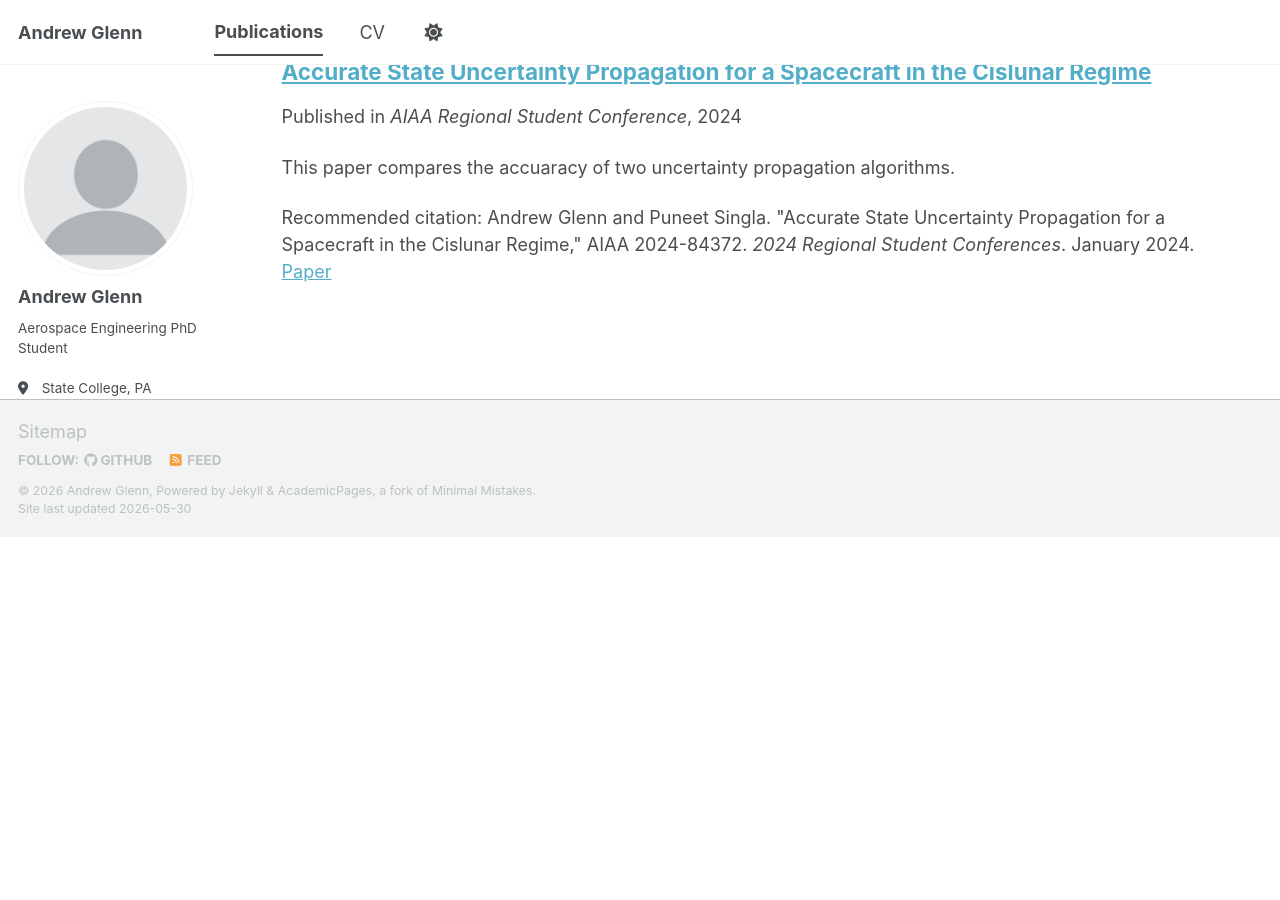
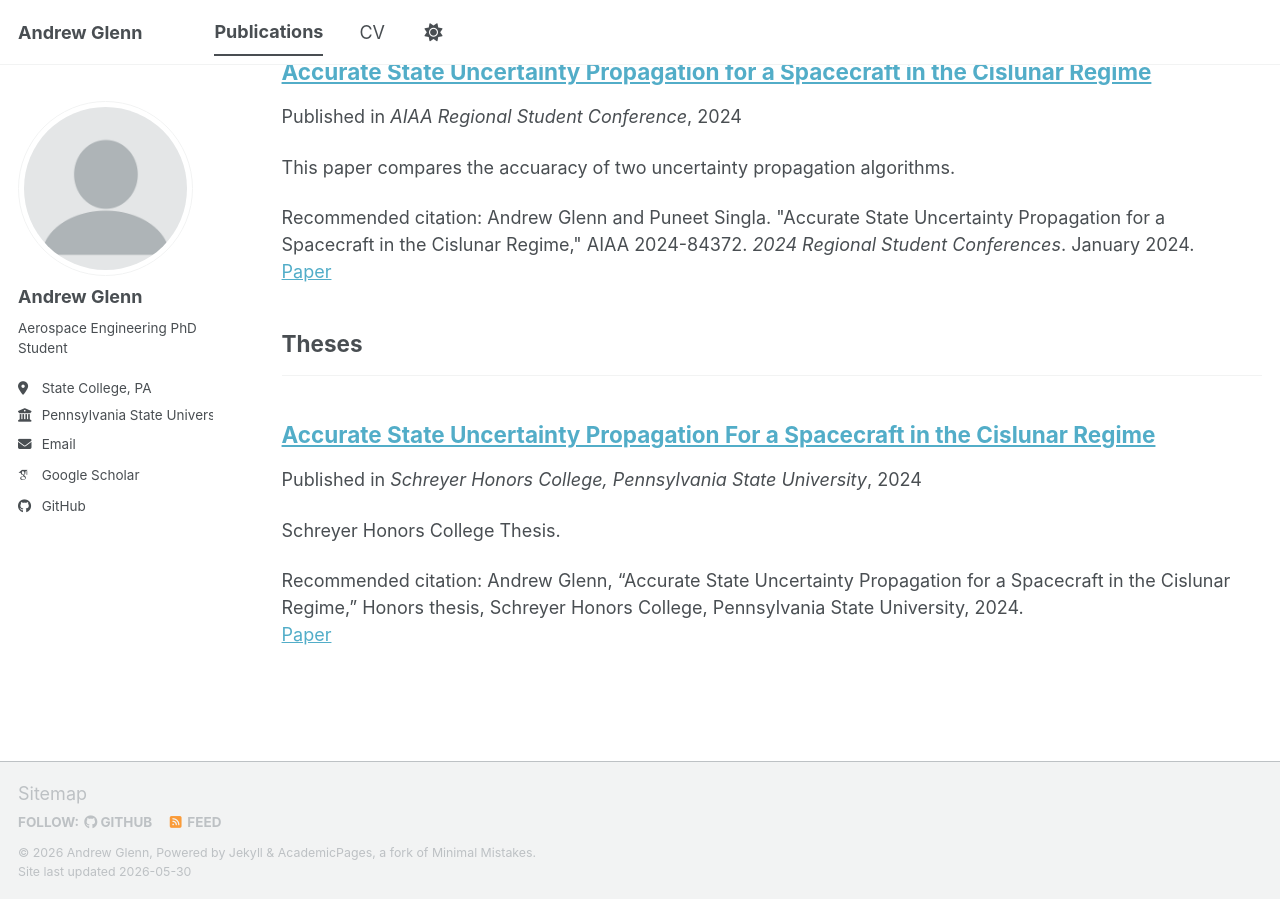
Before and after one commit to AGlenn357/AGlenn357.github.io, a Jekyll site: the page built from _pages/publications.html, in a window 1280 px wide and 900 px high, scrolled down 1076 px. Built offline with Jekyll 4.4.1, drawn with Linux system fonts in a browser that asks for light colours; some web fonts are replaced; a script bundle is joined from its source files by our own code; library files that are not in the unit come from our copies; before the commit the page ends 1613 px from its top, so only the background shows below that.

Commit message:
adding thesis type

```diff
--- a/_config.yml
+++ b/_config.yml
@@ -90,6 +90,8 @@
     title: 'Journal Articles'
   conferences:
     title: 'Conference Papers'
+  thesis:
+    title: 'Theses'
 
 # Site Settings
 teaser                   :  # filename of teaser fallback teaser image placed in /images/ for social media previews
```
